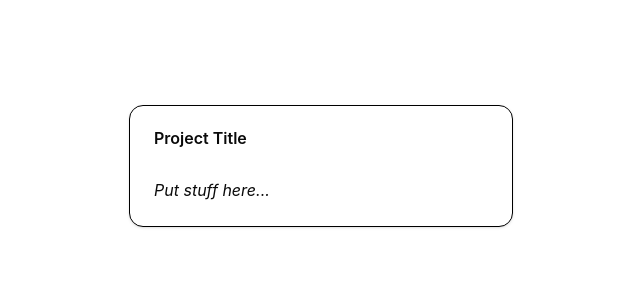
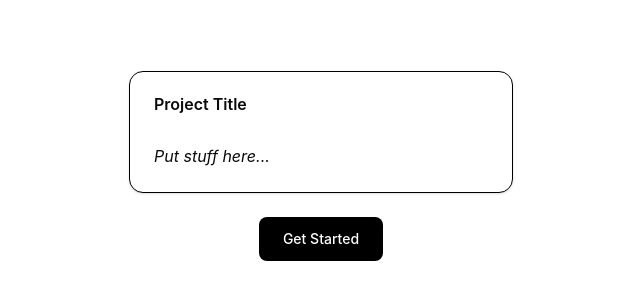
Before and after one commit to julianbenegas/next-app-starter-template, a Next.js app: page / in a window 1280 px wide. Shown: the part 234-534 px from the top of the page, without its empty margins (319-959 px from the left). Built offline with nearby package versions, Linux system fonts and the light colour scheme.

Commit message:
feat: add "Get Started" CTA button with vertical flex layout
Update layout for cohesive card and button styling.

Co-authored-by: Julian Benegas <40034115+julianbenegas@users.noreply.github.com>

```diff
--- a/app/page.tsx
+++ b/app/page.tsx
@@ -2,7 +2,7 @@ import { Card, CardContent, CardHeader, CardTitle } from "@/components/ui/card";
 
 export default function Home() {
   return (
-    <div className="min-h-screen flex items-center justify-center p-4">
+    <div className="min-h-screen flex flex-col items-center justify-center gap-6 p-4">
       <Card className="w-96 border border-black">
         <CardHeader>
           <CardTitle>Project Title</CardTitle>
@@ -11,6 +11,12 @@ export default function Home() {
           <p className="italic">Put stuff here...</p>
         </CardContent>
       </Card>
+      <a
+        href="#get-started"
+        className="inline-flex items-center justify-center rounded-md bg-black px-6 py-3 text-sm font-medium text-white transition-colors hover:bg-black/85 focus-visible:outline-none focus-visible:ring-2 focus-visible:ring-black focus-visible:ring-offset-2"
+      >
+        Get Started
+      </a>
     </div>
   );
 }
```
